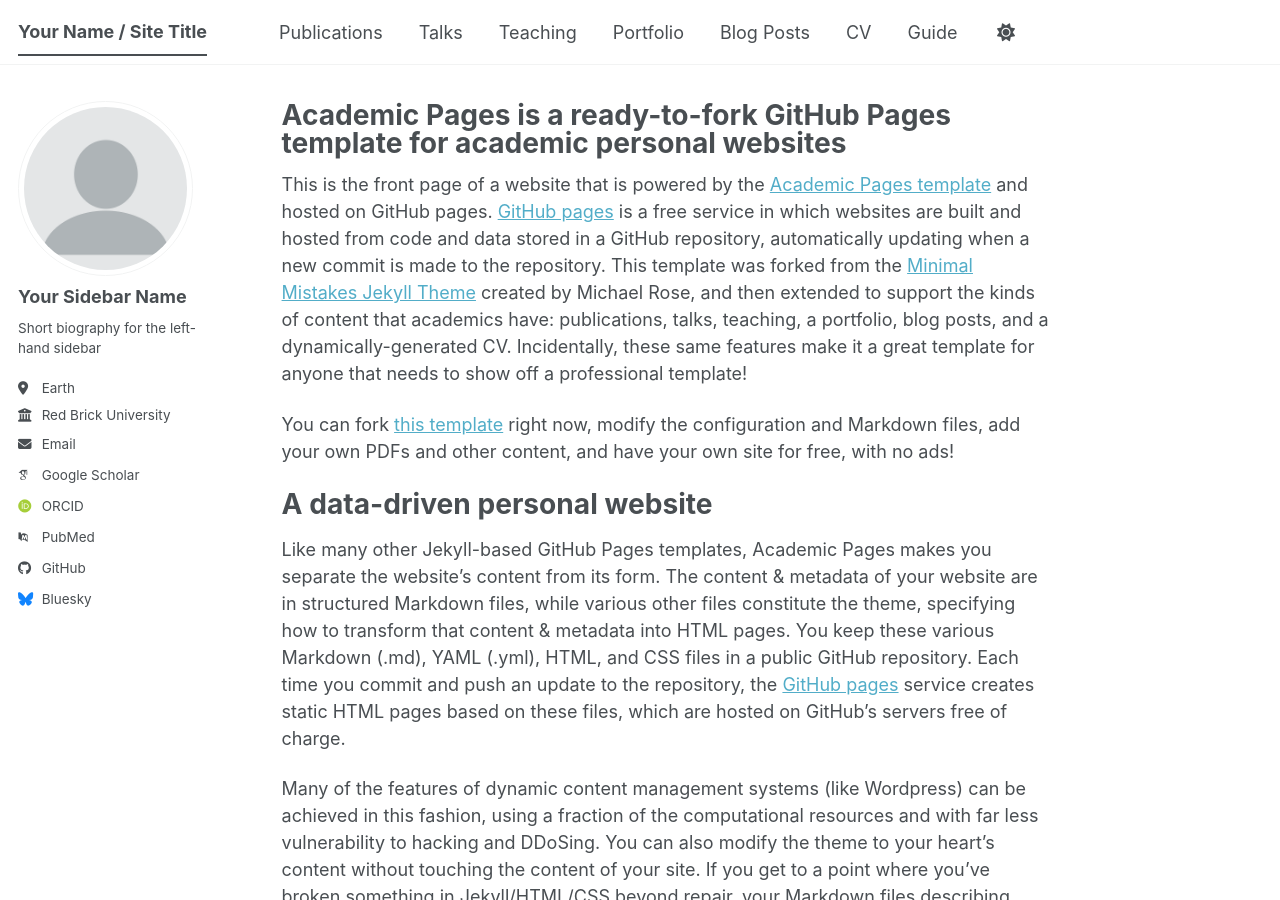
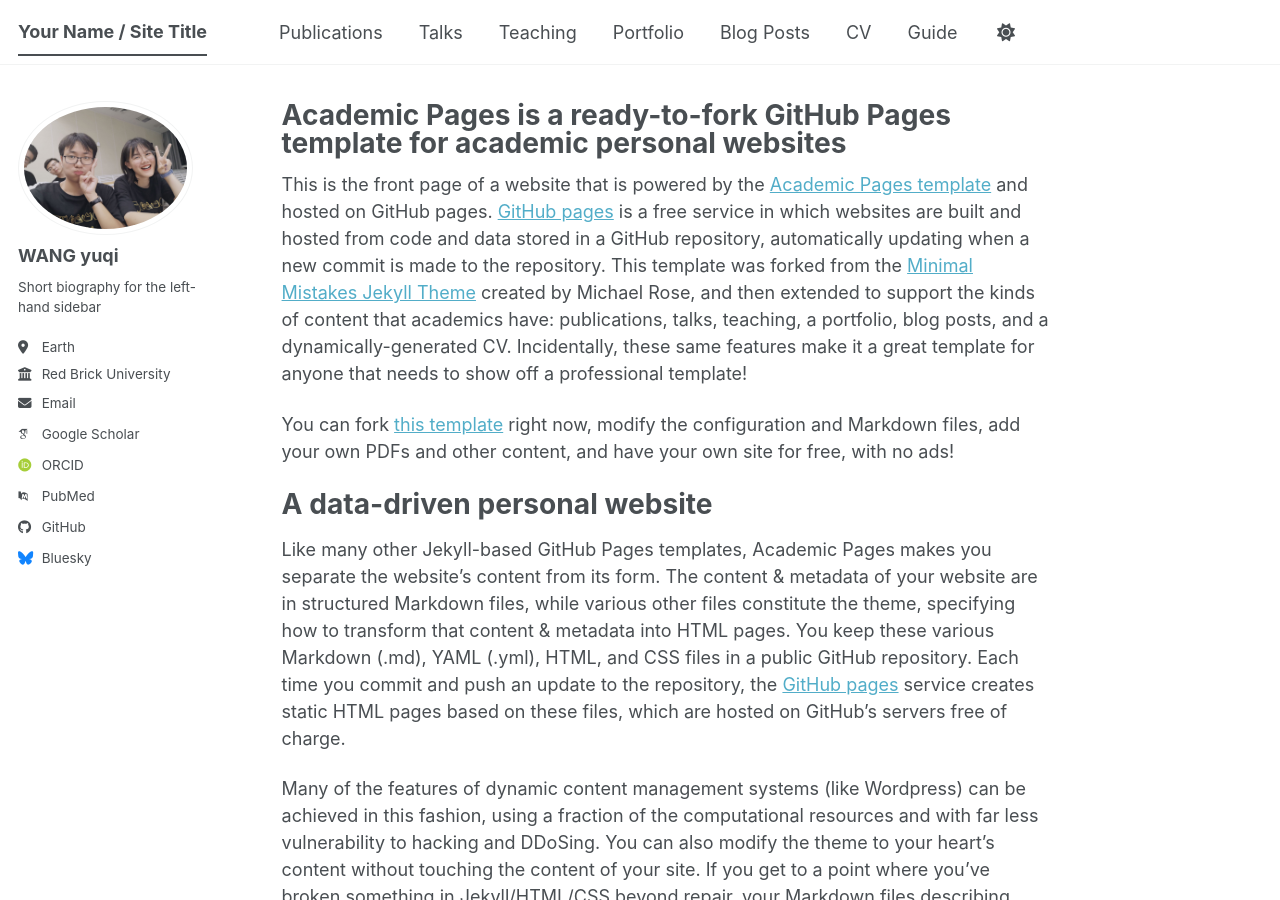
Before and after one commit to Kivict/Yuqi, a Jekyll site: the page built from _pages/about.md, in a window 1280 px wide and 900 px high. Built offline with Jekyll 4.4.1, drawn with Linux system fonts in a browser that asks for light colours; some web fonts are replaced; a script bundle is joined from its source files by our own code; library files that are not in the unit come from our copies.

Commit message:
First commit

```diff
--- a/_config.yml
+++ b/_config.yml
@@ -24,7 +24,7 @@
 author:
   # Biographic information
   avatar           : "profile.png"
-  name             : "Your Sidebar Name"
+  name             : "WANG yuqi"
   pronouns         : # example: "she/her"
   bio              : "Short biography for the left-hand sidebar"
   location         : "Earth"
```
Also changed, not shown: images/profile.png.
